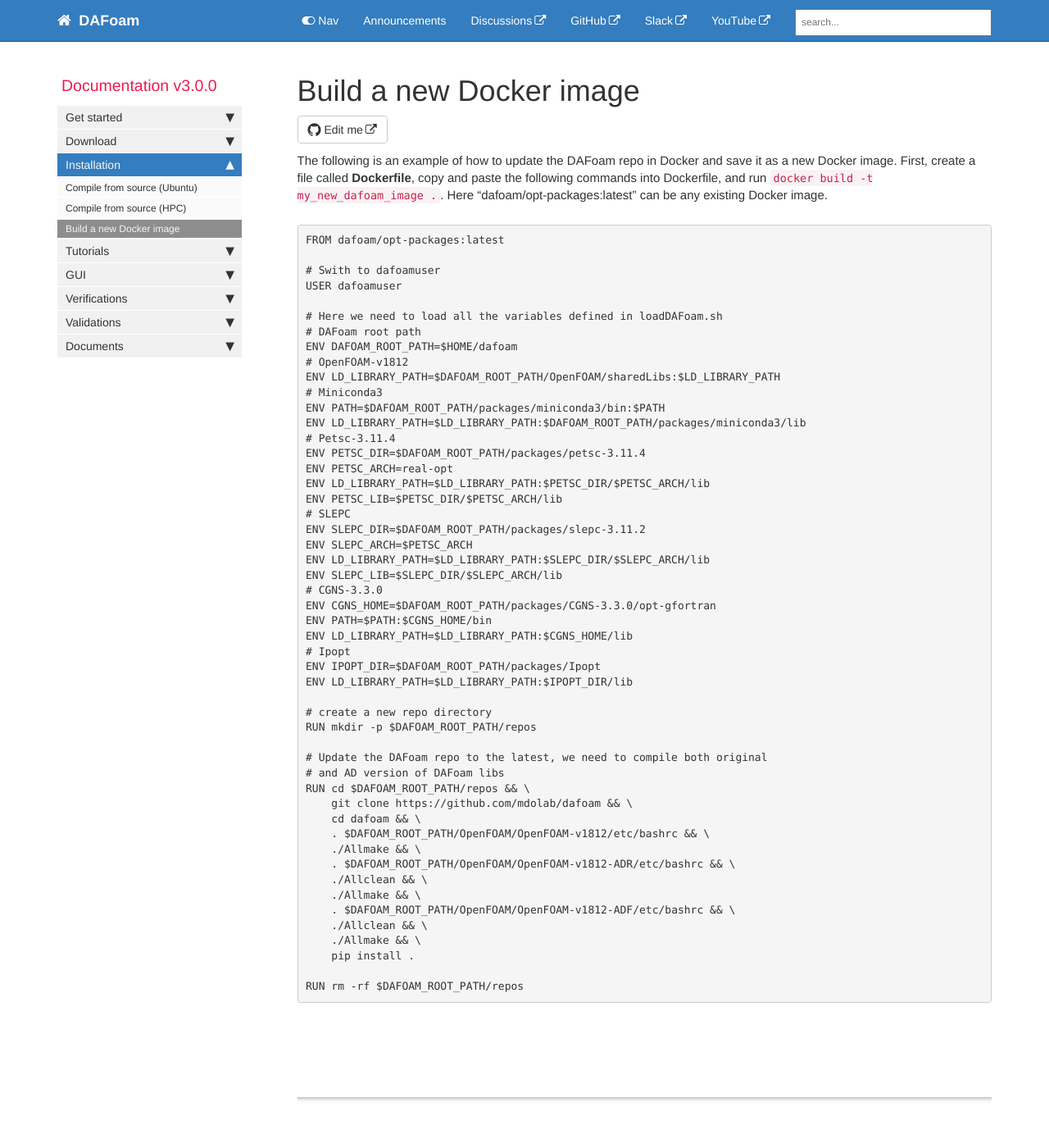
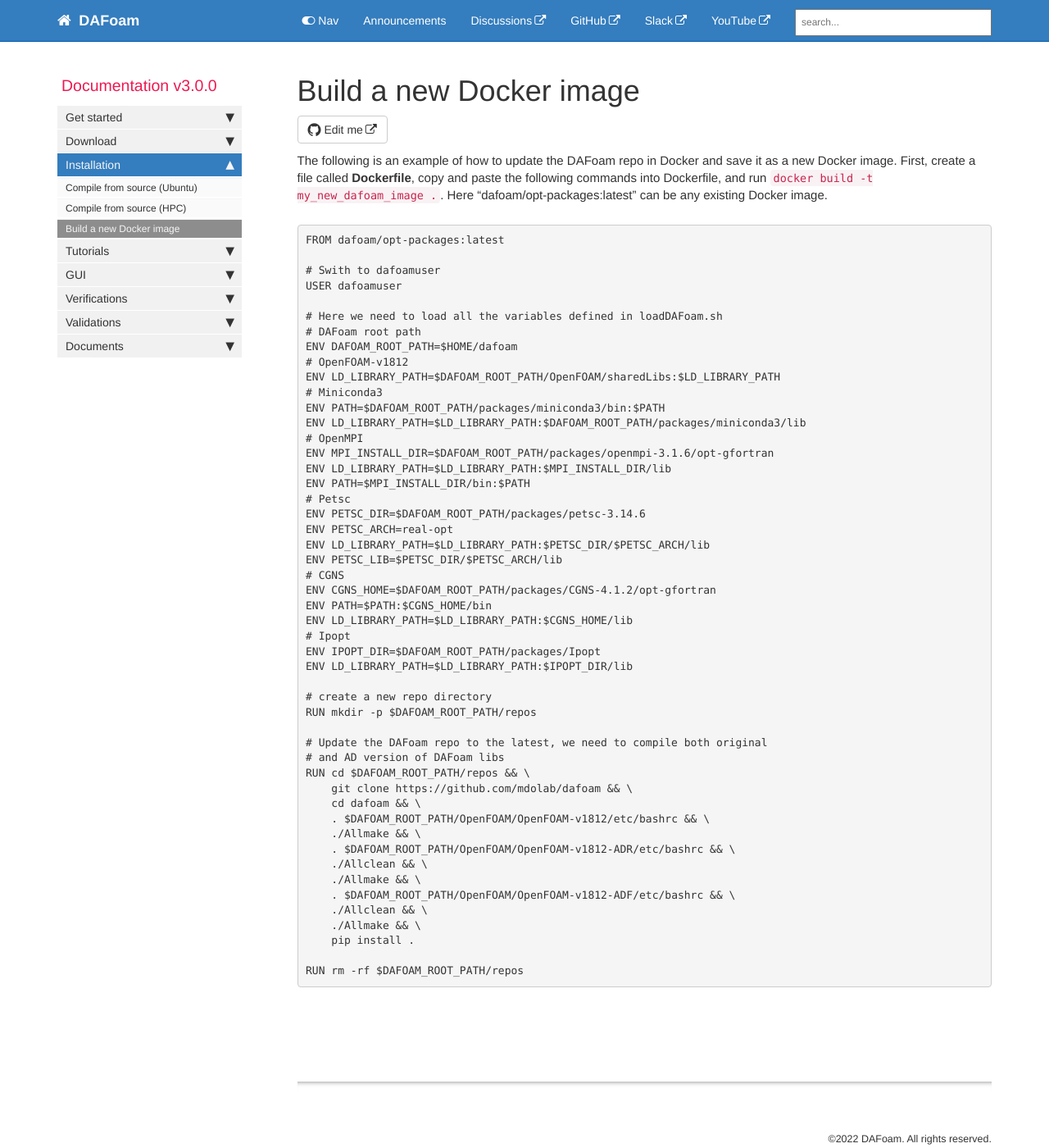
Before and after one commit to DAFoam/DAFoam.github.io, a Jekyll site: the page built from pages/mydoc/mydoc_installation_docker.md, in a window 1280 px wide and 1400 px high. Shown: the whole window at 82% size. Built offline with Jekyll 4.4.1, drawn with Linux system fonts in a browser that asks for light colours; comment, search, counter and statistics services are not loaded.

Commit message:
content update

```diff
--- a/pages/mydoc/mydoc_installation_docker.md
+++ b/pages/mydoc/mydoc_installation_docker.md
@@ -23,18 +23,17 @@ ENV LD_LIBRARY_PATH=$DAFOAM_ROOT_PATH/OpenFOAM/sharedLibs:$LD_LIBRARY_PATH
 # Miniconda3
 ENV PATH=$DAFOAM_ROOT_PATH/packages/miniconda3/bin:$PATH
 ENV LD_LIBRARY_PATH=$LD_LIBRARY_PATH:$DAFOAM_ROOT_PATH/packages/miniconda3/lib
-# Petsc-3.11.4
-ENV PETSC_DIR=$DAFOAM_ROOT_PATH/packages/petsc-3.11.4
+# OpenMPI
+ENV MPI_INSTALL_DIR=$DAFOAM_ROOT_PATH/packages/openmpi-3.1.6/opt-gfortran
+ENV LD_LIBRARY_PATH=$LD_LIBRARY_PATH:$MPI_INSTALL_DIR/lib
+ENV PATH=$MPI_INSTALL_DIR/bin:$PATH
+# Petsc
+ENV PETSC_DIR=$DAFOAM_ROOT_PATH/packages/petsc-3.14.6
 ENV PETSC_ARCH=real-opt
 ENV LD_LIBRARY_PATH=$LD_LIBRARY_PATH:$PETSC_DIR/$PETSC_ARCH/lib
 ENV PETSC_LIB=$PETSC_DIR/$PETSC_ARCH/lib
-# SLEPC
-ENV SLEPC_DIR=$DAFOAM_ROOT_PATH/packages/slepc-3.11.2
-ENV SLEPC_ARCH=$PETSC_ARCH
-ENV LD_LIBRARY_PATH=$LD_LIBRARY_PATH:$SLEPC_DIR/$SLEPC_ARCH/lib
-ENV SLEPC_LIB=$SLEPC_DIR/$SLEPC_ARCH/lib
-# CGNS-3.3.0
-ENV CGNS_HOME=$DAFOAM_ROOT_PATH/packages/CGNS-3.3.0/opt-gfortran
+# CGNS
+ENV CGNS_HOME=$DAFOAM_ROOT_PATH/packages/CGNS-4.1.2/opt-gfortran
 ENV PATH=$PATH:$CGNS_HOME/bin
 ENV LD_LIBRARY_PATH=$LD_LIBRARY_PATH:$CGNS_HOME/lib
 # Ipopt
```
Also changed, not shown: pages/mydoc/mydoc_installation_source.md (+4 -4 lines).
